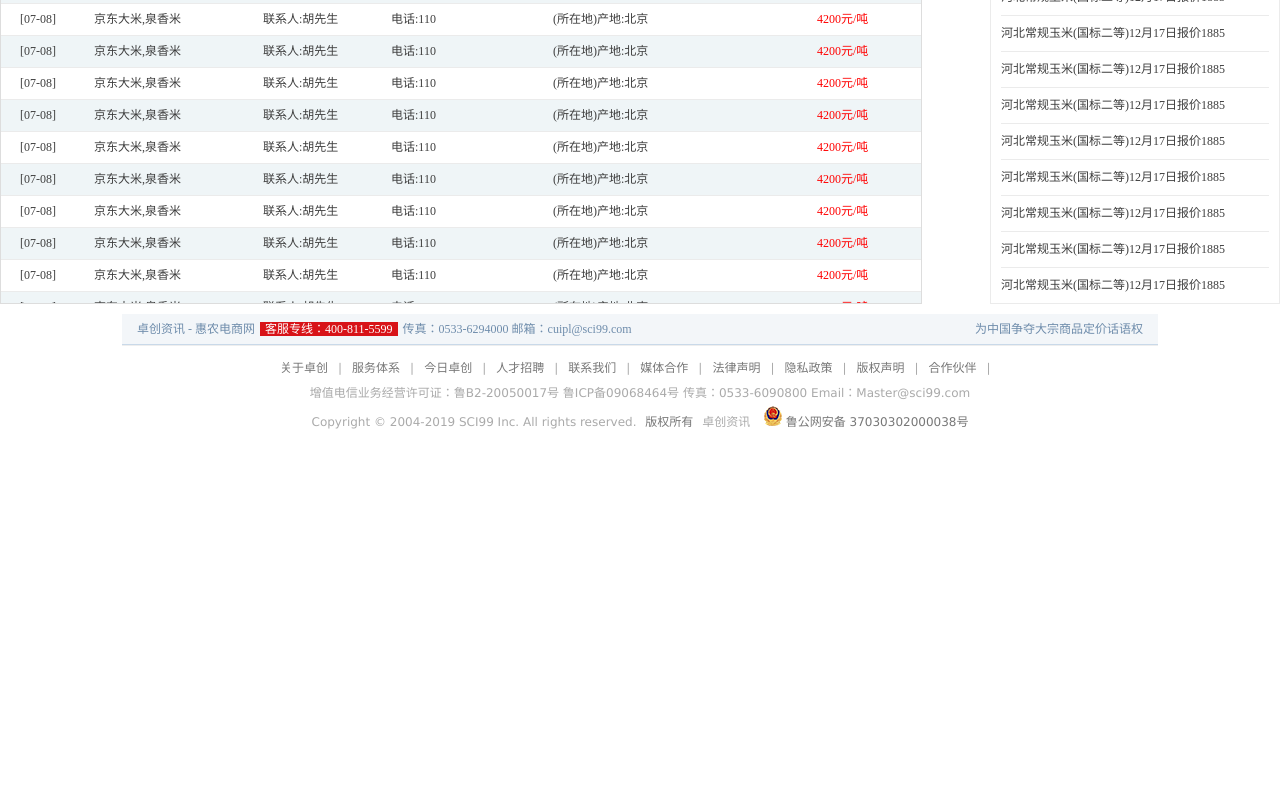
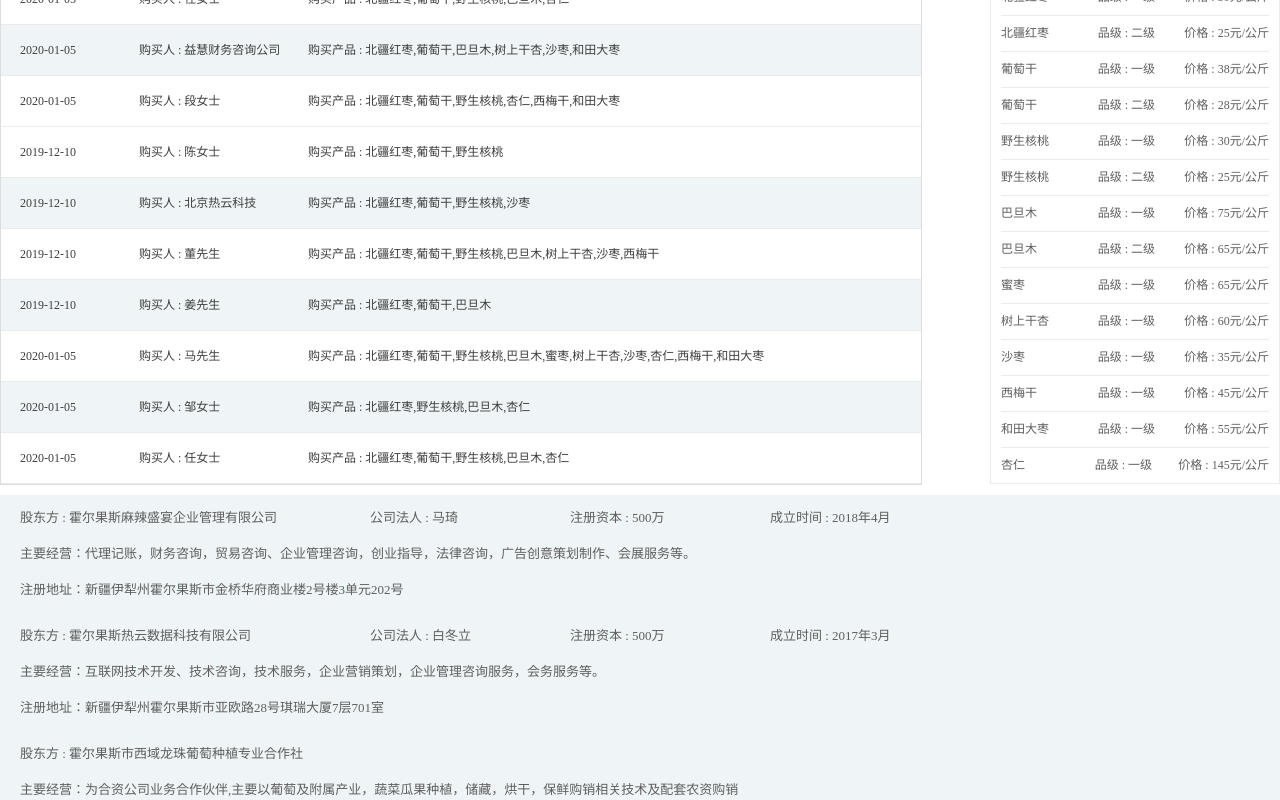
Before and after one commit to scc111/benefit-farmers-service, a Vue app: page / in a window 1280 px wide. Shown: the part 540-1340 px from the top of the page. Before the commit the page ends 975 px from the top, so only its background shows below. Built offline with nearby package versions, Linux system fonts and the light colour scheme.

Commit message:
feat():新增干果报价及人员购买信息

```diff
--- a/src/components/banner/main-index.vue
+++ b/src/components/banner/main-index.vue
@@ -48,7 +48,7 @@
         { name: '粮 食', key: 'ls', class: 'pic1' },
         {
           name: '干 果',
-          key: 'sl',
+          key: 'gg',
           class: 'pic2',
           url: '/dryFruitDetail'
         },
--- a/src/components/detail/dryFruit.less
+++ b/src/components/detail/dryFruit.less
@@ -35,6 +35,10 @@
     .showimg{
         width: 100%;
         text-align: center;
+        .dryFruitImg{
+            width: 502px;
+            height: 310px;
+        }
     }
     .content-text{
         font-size: 16px;
--- a/src/components/detail/dryFruit.vue
+++ b/src/components/detail/dryFruit.vue
@@ -25,7 +25,8 @@
          :key="index">
       <p class="content-title m-b-20">{{item.name}}</p>
       <div class="showimg m-b-20">
-        <img :src="item.src"
+        <img class="dryFruitImg"
+             :src="item.src"
              alt="">
       </div>
       <p class="content-text m-b-20">{{item.text}}</p>
--- a/src/components/footer/footer-index.less
+++ b/src/components/footer/footer-index.less
@@ -2,6 +2,7 @@
     width: 1036px;
     height: 80px;
     margin: 0 auto;
+    margin-top: 20px;
     .email{
         background: #F3F6F9;
         border-bottom: 1px #C9D9E9 solid;
@@ -70,3 +71,29 @@
         }
     }
 }
+.shareholder{
+    width: 1280px;
+    margin: 0 auto;
+    box-sizing: border-box;
+    background: #eff5f7;
+    padding: 20px;
+    padding-top: 0;
+    .company{
+        height: auto;
+        display: inline-block;
+        font-size: 13px;
+        line-height: 26px;
+        margin: 10px 0px 0 0;
+        span{
+            display: inline-block;
+            width: 200px;
+            margin-bottom: 10px;
+        }
+        .shareholder-name{
+            width: 350px;
+        }
+        p{
+            margin-bottom: 10px;
+        }
+    }
+}
--- a/src/components/footer/footer-index.vue
+++ b/src/components/footer/footer-index.vue
@@ -1,4 +1,17 @@
 <template>
+  <div>
+    <div class="shareholder">
+      <div class="company"
+           v-for="(item,index) of companyList"
+           :key="index">
+        <span class="shareholder-name">股东方 : {{item.name}}</span>
+        <span>{{item.person}}</span>
+        <span>{{item.cost}}</span>
+        <span>{{item.date}}</span>
+        <p>主要经营：{{item.management}}</p>
+        <p>注册地址：{{item.place}}</p>
+      </div>
+    </div>
     <div class="footer">
       <div class="email">
         <div class="email-l">
@@ -11,13 +24,17 @@
       </div>
       <div class="footer-list">
         <ul>
-        <li v-for="(item,index) of footerList" :key="index"><a  href="">{{item}}</a>|</li>
+          <li v-for="(item,index) of footerList"
+              :key="index"><a href="">{{item}}</a>|</li>
         </ul>
         <p> 增值电信业务经营许可证：鲁B2-20050017号 鲁ICP备09068464号 传真：0533-6090800 Email：Master@sci99.com</p>
         <span> Copyright © 2004-2019 SCI99 Inc. All rights reserved. </span>
-      <a class="m-5"  href="">版权所有</a><span> 卓创资讯 </span>
-      <a class="m-l-10" href="">
-        <img src="./../../assets/beian.gif" alt="">
+        <a class="m-5"
+           href="">版权所有</a><span> 卓创资讯 </span>
+        <a class="m-l-10"
+           href="">
+          <img src="./../../assets/beian.gif"
+               alt="">
           鲁公网安备 37030302000038号</a>
       </div>
       <!-- <div class="text-c">
@@ -34,6 +51,7 @@
       <a href=""><img src="./../../assets/p9.gif" alt=""></a>
     </div> -->
     </div>
+  </div>
 </template>
 
 <script>
@@ -41,8 +59,45 @@
   name: 'footerIndex',
   data() {
     return {
-      footerList:['关于卓创','服务体系','今日卓创','人才招聘','联系我们','媒体合作','法律声明','隐私政策','版权声明','合作伙伴']
-
+      footerList: [
+        '关于卓创',
+        '服务体系',
+        '今日卓创',
+        '人才招聘',
+        '联系我们',
+        '媒体合作',
+        '法律声明',
+        '隐私政策',
+        '版权声明',
+        '合作伙伴'
+      ],
+      companyList: [
+        {
+          name: '霍尔果斯麻辣盛宴企业管理有限公司',
+          person: '公司法人 : 马琦',
+          date: '成立时间 : 2018年4月',
+          cost: '注册资本 : 500万',
+          management:
+            '代理记账，财务咨询，贸易咨询、企业管理咨询，创业指导，法律咨询，广告创意策划制作、会展服务等。',
+          place: '新疆伊犁州霍尔果斯市金桥华府商业楼2号楼3单元202号'
+        },
+        {
+          name: '霍尔果斯热云数据科技有限公司',
+          person: '公司法人 : 白冬立',
+          date: '成立时间 : 2017年3月',
+          cost: '注册资本 : 500万',
+          management:
+            '互联网技术开发、技术咨询，技术服务，企业营销策划，企业管理咨询服务，会务服务等。',
+          place: '新疆伊犁州霍尔果斯市亚欧路28号琪瑞大厦7层701室'
+        },
+        {
+          name: '霍尔果斯市西域龙珠葡萄种植专业合作社',
+          person: '',
+          management:
+            '为合资公司业务合作伙伴,主要以葡萄及附属产业，蔬菜瓜果种植，储藏，烘干，保鲜购销相关技术及配套农资购销',
+          place: '新疆伊犁州霍尔果斯市莫乎尔牧场保鲜库'
+        }
+      ]
     }
   }
 }
--- a/src/components/right-food-list/right-food-list.less
+++ b/src/components/right-food-list/right-food-list.less
@@ -17,10 +17,22 @@
         border-top: 0;
         padding: 0 10px;
         li{
+            display: flex;
+            justify-content: space-between;
             height: 31px;
             line-height: 31px;
             border-bottom: 1px #ebebeb solid;
             padding: 2px 0;
+            .dryFruit{
+                display: inline-block;
+            }
+            .level{
+                width: 60px;
+                margin-left: 20px;
+            }
+            .name{
+                width: 50px;
+            }
         }
         li:last-child{
             border-bottom: 0;
--- a/src/components/right-food-list/right-food-list.vue
+++ b/src/components/right-food-list/right-food-list.vue
@@ -1,11 +1,16 @@
 <template>
   <div class="food_price">
     <div class="food_title">
-                <a href="">粮食最新报价</a>
+      <a href="">干果最新报价</a>
     </div>
     <div class="food_price_list">
       <ul>
-                    <li  v-for="(item,index) of foodPriceList" :key="index"><a href="">{{item.name}}</a></li>
+        <li v-for="(item,index) of foodPriceList"
+            :key="index">
+          <span class="dryFruit name">{{item.name}}</span>
+          <span class="dryFruit level">{{item.level}}</span>
+          <span class="dryFruit">{{item.price}}</span>
+        </li>
       </ul>
     </div>
   </div>
@@ -16,16 +21,91 @@
   name: 'rightFood',
   data() {
     return {
-       foodPriceList:[
-        {name:'河北常规玉米(国标二等)12月17日报价1885',key:'ssgy'},
-        {name:'河北常规玉米(国标二等)12月17日报价1885',key:'ssgy'},
-        {name:'河北常规玉米(国标二等)12月17日报价1885',key:'ssgy'},
-        {name:'河北常规玉米(国标二等)12月17日报价1885',key:'ssgy'},
-        {name:'河北常规玉米(国标二等)12月17日报价1885',key:'ssgy'},
-        {name:'河北常规玉米(国标二等)12月17日报价1885',key:'ssgy'},
-        {name:'河北常规玉米(国标二等)12月17日报价1885',key:'ssgy'},
-        {name:'河北常规玉米(国标二等)12月17日报价1885',key:'ssgy'},
-        {name:'河北常规玉米(国标二等)12月17日报价1885',key:'ssgy'},
+      foodPriceList: [
+        {
+          name: '北疆红枣',
+          level: '品级 : 一级 ',
+          price: '价格 : 30元/公斤',
+          key: 'bjhzone'
+        },
+        {
+          name: '北疆红枣',
+          level: '品级 : 二级 ',
+          price: '价格 : 25元/公斤',
+          key: 'bjhztwo'
+        },
+        {
+          name: '葡萄干',
+          level: '品级 : 一级',
+          price: '价格 : 38元/公斤',
+          key: 'ptgone'
+        },
+        {
+          name: '葡萄干',
+          level: '品级 : 二级',
+          price: '价格 : 28元/公斤',
+          key: 'ptgtwo'
+        },
+        {
+          name: '野生核桃',
+          level: '品级 : 一级',
+          price: '价格 : 30元/公斤',
+          key: 'yshtone'
+        },
+        {
+          name: '野生核桃',
+          level: '品级 : 二级',
+          price: '价格 : 25元/公斤',
+          key: 'yshttwo'
+        },
+        {
+          name: '巴旦木',
+          level: '品级 : 一级',
+          price: '价格 : 75元/公斤',
+          key: 'bdmone'
+        },
+        {
+          name: '巴旦木',
+          level: '品级 : 二级',
+          price: '价格 : 65元/公斤',
+          key: 'bdmtwo'
+        },
+        {
+          name: '蜜枣',
+          level: '品级 : 一级',
+          price: '价格 : 65元/公斤',
+          key: 'mz'
+        },
+        {
+          name: '树上干杏',
+          level: '品级 : 一级',
+          price: '价格 : 60元/公斤',
+          key: 'ssgx'
+        },
+        {
+          name: '沙枣',
+          level: '品级 : 一级',
+          price: '价格 : 35元/公斤',
+          key: 'sz'
+        },
+        {
+          name: '西梅干',
+          level: '品级 : 一级',
+          price: '价格 : 45元/公斤',
+          key: 'xmg'
+        },
+        {
+          name: '和田大枣',
+          level: '品级 : 一级',
+          price: '价格 : 55元/公斤',
+          key: 'htdz'
+        },
+        {
+          name: '杏仁',
+          level: '品级 : 一级',
+          price: '价格 : 145元/公斤',
+          key: 'xr'
+        }
       ]
     }
   }
@@ -35,5 +115,4 @@
 <!-- Add "scoped" attribute to limit CSS to this component only -->
 <style scoped lang="less">
 @import './right-food-list.less';
-
 </style>
--- a/src/components/table/table-list.less
+++ b/src/components/table/table-list.less
@@ -72,12 +72,12 @@
                 }
             }
             .table-self{
-                height: 323px;
+                height: 504px;
                 overflow: hidden;
                 ul{
                     li{
-                        height: 31px;
-                        line-height: 31px;
+                        height: 50px;
+                        line-height: 50px;
                         border-bottom: 1px #ebebeb solid;
                         span{
                             display: block;
@@ -92,23 +92,11 @@
                                 text-decoration: underline;
                             }
                         }
-                        .w55{
-                            width: 55px;
+                        .w100{
+                            width: 100px;
                         }
                         .w150{
                             width: 150px;
-                        }
-                        .w109{
-                            width: 109px;
-                        }
-                        .w143{
-                            width: 143px;
-                        }
-                        .w245{
-                            width: 245px;
-                        }
-                        .w85{
-                            width: 85px;
                         }
                         .color{
                             color: red;
--- a/src/components/table/table-list.vue
+++ b/src/components/table/table-list.vue
@@ -3,37 +3,48 @@
     <div class="food_nav">
       <span class="pic1"></span>
       <strong>粮食</strong>
-            <a v-for="(item,index) of foodNavList" :key="index" href="">{{item.name}}</a>
+      <a v-for="(item,index) of foodNavList"
+         :key="index"
+         href="">{{item.name}}</a>
     </div>
     <div class="main_table">
       <div class="main-b-table">
         <div class="table_nav">
           <ul>
-                        <li v-for="(item,index) of tableNavList" :key="index">
-                            <a :class="item.class" href="">{{item.name}}</a>
+            <li v-for="(item,index) of tableNavList"
+                :key="index">
+              <a :class="item.class"
+                 href="">{{item.name}}</a>
             </li>
           </ul>
-                    <a class="supply_demand" href="">我要发布供求</a>
+          <a class="supply_demand"
+             href="">我要发布供求</a>
         </div>
-                <div class="table-self"  ref="tableSelf">
+        <div class="table-self"
+             ref="tableSelf">
           <ul>
-                        <li v-for="(item,index) of tableList"  :key="index">
-                            <span class="w55">{{item.key}}</span>
-                            <span class="w150"><a href="">{{item.name}}</a></span>
-                            <span class="w109">联系人:{{item.user}}</span>
-                            <span class="w143">电话:{{item.tel}}</span>
-                            <span class="w245">(所在地)产地:{{item.place}}</span>
-                            <span class="w85 color">{{item.price}}</span>
+            <li v-for="(item,index) of tableList"
+                :key="index">
+              <span class="w100">{{item.date}}</span>
+              <span class="w150">购买人 : {{item.user}}</span>
+              <span>购买产品 : {{item.name}}</span>
+              <!-- <span class="w85 color">{{item.price}}</span> -->
             </li>
           </ul>
           <ul>
-                        <li v-for="(item,index) of tableList"  :key="index">
-                            <span class="w55">{{item.key}}</span>
-                            <span class="w150"><a href="">{{item.name}}</a></span>
-                            <span class="w109">联系人:{{item.user}}</span>
-                            <span class="w143">电话:{{item.tel}}</span>
-                            <span class="w245">(所在地)产地:{{item.place}}</span>
-                            <span class="w85 color">{{item.price}}</span>
+            <li v-for="(item,index) of tableList"
+                :key="index">
+              <span class="w100">{{item.date}}</span>
+              <span class="w150">购买人 : {{item.user}}</span>
+              <span>购买产品 : {{item.name}}</span>
+            </li>
+          </ul>
+          <ul>
+            <li v-for="(item,index) of tableList"
+                :key="index">
+              <span class="w100">{{item.date}}</span>
+              <span class="w150">购买人 : {{item.user}}</span>
+              <span>购买产品 : {{item.name}}</span>
             </li>
           </ul>
         </div>
@@ -47,58 +58,87 @@
   name: 'tableList',
   data() {
     return {
-        timer:'',
-        currentKey:'',
-        foodNavList:[
-        {name:'玉米',key:'ym'},
-        {name:'小麦',key:'xm'},
-        {name:'稻米',key:'dm'},
-        {name:'高粱',key:'gl'},
-        {name:'杂粮',key:'zl'}
+      timer: '',
+      currentKey: '',
+      foodNavList: [
+        { name: '玉米', key: 'ym' },
+        { name: '小麦', key: 'xm' },
+        { name: '稻米', key: 'dm' },
+        { name: '高粱', key: 'gl' },
+        { name: '杂粮', key: 'zl' }
       ],
-        tableNavList:[
-        {name:'实时供应',key:'ssgy',class:'hover'},
-        {name:'实时求购',key:'ssqg',class:''},
+      tableNavList: [
+        { name: '实时供应', key: 'ssgy', class: 'hover' },
+        { name: '实时求购', key: 'ssqg', class: '' }
       ],
-        tableList:[
-            {key:'[07-08]',name:'京东大米,泉香米',user:'胡先生',tel:'110',place:'北京',price:'4200元/吨',class:''},
-            {key:'[07-08]',name:'京东大米,泉香米',user:'胡先生',tel:'110',place:'北京',price:'4200元/吨',class:''},
-            {key:'[07-08]',name:'京东大米,泉香米',user:'胡先生',tel:'110',place:'北京',price:'4200元/吨',class:''},
-            {key:'[07-08]',name:'京东大米,泉香米',user:'胡先生',tel:'110',place:'北京',price:'4200元/吨',class:''},
-            {key:'[07-08]',name:'京东大米,泉香米',user:'胡先生',tel:'110',place:'北京',price:'4200元/吨',class:''},
-            {key:'[07-08]',name:'京东大米,泉香米',user:'胡先生',tel:'110',place:'北京',price:'4200元/吨',class:''},
-            {key:'[07-08]',name:'京东大米,泉香米',user:'胡先生',tel:'110',place:'北京',price:'4200元/吨',class:''},
-            {key:'[07-08]',name:'京东大米,泉香米',user:'胡先生',tel:'110',place:'北京',price:'4200元/吨',class:''},
-            {key:'[07-08]',name:'京东大米,泉香米',user:'胡先生',tel:'110',place:'北京',price:'4200元/吨',class:''},
-            {key:'[07-08]',name:'京东大米,泉香米',user:'胡先生',tel:'110',place:'北京',price:'4200元/吨',class:''},
-            {key:'[07-08]',name:'京东大米,泉香米',user:'胡先生',tel:'110',place:'北京',price:'4200元/吨',class:''},
-            {key:'[07-08]',name:'京东大米,泉香米',user:'胡先生',tel:'110',place:'北京',price:'4200元/吨',class:''},
-            {key:'[07-08]',name:'京东大米,泉香米',user:'胡先生',tel:'110',place:'北京',price:'4200元/吨',class:''},
-            {key:'[07-08]',name:'京东大米,泉香米',user:'胡先生',tel:'110',place:'北京',price:'4200元/吨',class:''},
-        ],
-        foodPriceList:[
-        {name:'河北常规玉米(国标二等)12月17日报价1885',key:'ssgy'},
-        {name:'河北常规玉米(国标二等)12月17日报价1885',key:'ssgy'},
-        {name:'河北常规玉米(国标二等)12月17日报价1885',key:'ssgy'},
-        {name:'河北常规玉米(国标二等)12月17日报价1885',key:'ssgy'},
-        {name:'河北常规玉米(国标二等)12月17日报价1885',key:'ssgy'},
-        {name:'河北常规玉米(国标二等)12月17日报价1885',key:'ssgy'},
-        {name:'河北常规玉米(国标二等)12月17日报价1885',key:'ssgy'},
-        {name:'河北常规玉米(国标二等)12月17日报价1885',key:'ssgy'},
-        {name:'河北常规玉米(国标二等)12月17日报价1885',key:'ssgy'},
+      tableList: [
+        {
+          date: '2019-12-10',
+          name: '北疆红枣,葡萄干,野生核桃',
+          user: '陈女士',
+          //   price: '30元/公斤,38元/公斤,30元/公斤',
+          class: ''
+        },
+        {
+          date: '2019-12-10',
+          name: '北疆红枣,葡萄干,野生核桃,沙枣',
+          user: '北京热云科技',
+          class: ''
+        },
+        {
+          date: '2019-12-10',
+          name: '北疆红枣,葡萄干,野生核桃,巴旦木,树上干杏,沙枣,西梅干',
+          user: '董先生',
+          class: ''
+        },
+        {
+          date: '2019-12-10',
+          name: '北疆红枣,葡萄干,巴旦木',
+          user: '姜先生',
+          class: ''
+        },
+        {
+          date: '2020-01-05',
+          name:
+            '北疆红枣,葡萄干,野生核桃,巴旦木,蜜枣,树上干杏,沙枣,杏仁,西梅干,和田大枣',
+          user: '马先生',
+          class: ''
+        },
+        {
+          date: '2020-01-05',
+          name: '北疆红枣,野生核桃,巴旦木,杏仁',
+          user: '邹女士',
+          class: ''
+        },
+        {
+          date: '2020-01-05',
+          name: '北疆红枣,葡萄干,野生核桃,巴旦木,杏仁',
+          user: '任女士',
+          class: ''
+        },
+        {
+          date: '2020-01-05',
+          name: '北疆红枣,葡萄干,巴旦木,树上干杏,沙枣,和田大枣',
+          user: '益慧财务咨询公司',
+          class: ''
+        },
+        {
+          date: '2020-01-05',
+          name: '北疆红枣,葡萄干,野生核桃,杏仁,西梅干,和田大枣',
+          user: '段女士',
+          class: ''
+        }
       ]
     }
   },
-  mounted(){
+  mounted() {
     this.timer = setInterval(() => {
-             this.$refs.tableSelf.scrollTop +=40
-             if(this.$refs.tableSelf.scrollTop >= this.$refs.tableSelf.clientHeight){
+      this.$refs.tableSelf.scrollTop += 52
+      if (this.$refs.tableSelf.scrollTop >= this.$refs.tableSelf.clientHeight) {
         this.$refs.tableSelf.scrollTop = 0
       }
-         }, 500);
+    }, 800)
   }
-
-
 }
 </script>
 
```
Lines whose indentation alone changed are shown as unchanged.
